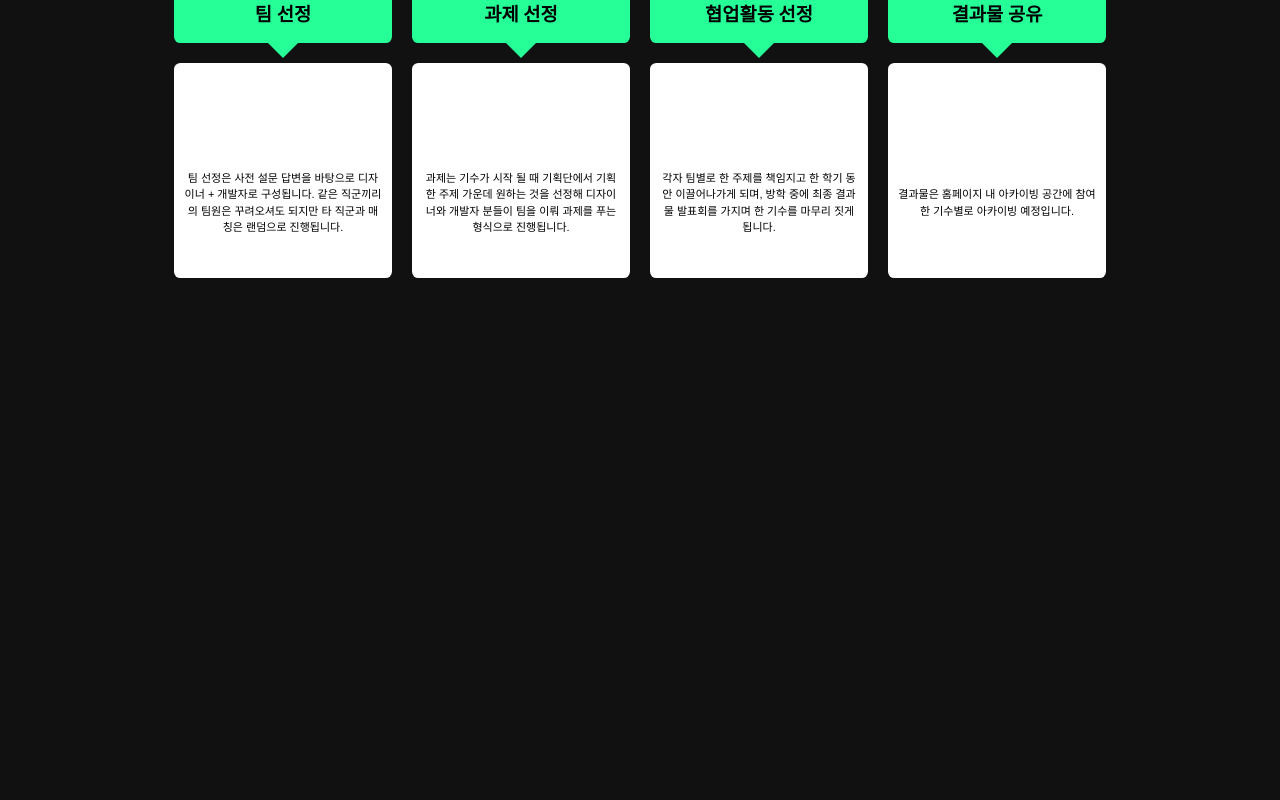
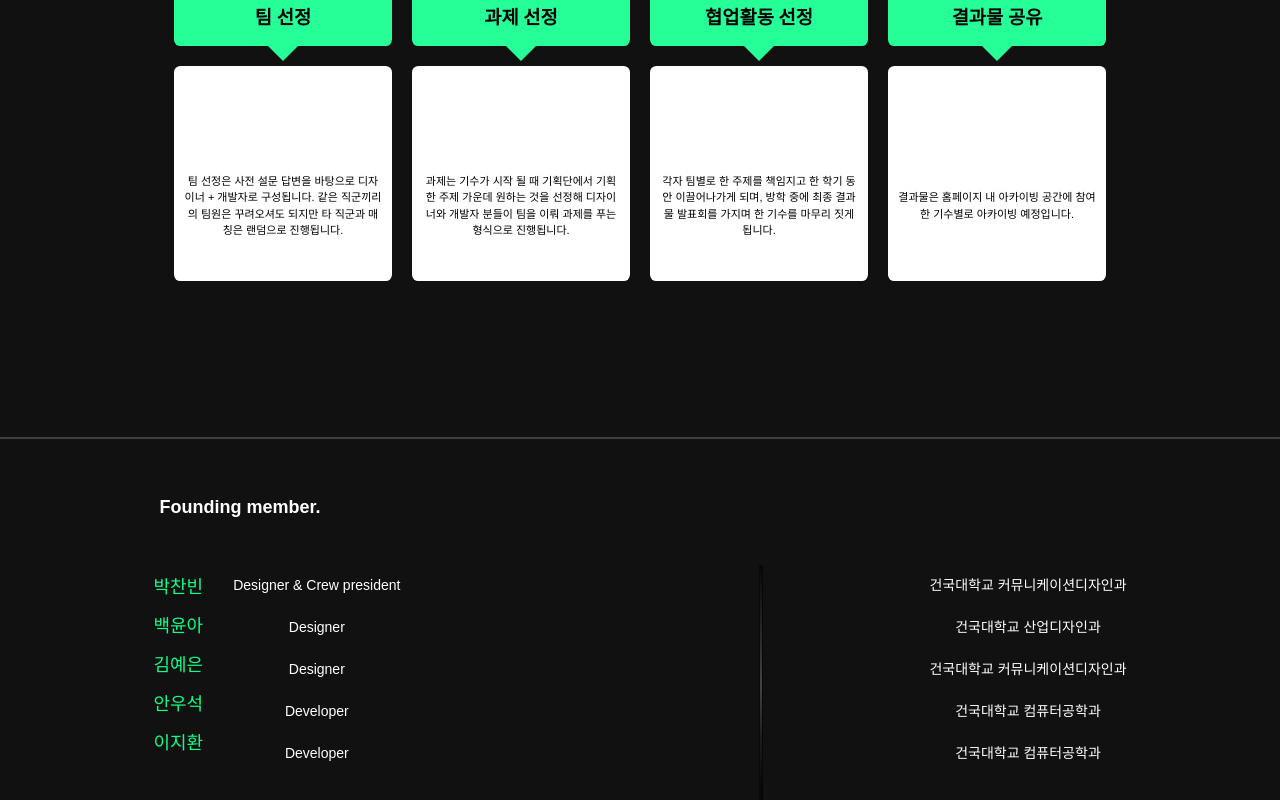
Before and after one commit to ahnwooseok/D.percent, a Next.js app: page /about in a window 1280 px wide. Shown: the part 2585-3385 px from the top of the page. Before the commit the page ends 2873 px from the top, so only its background shows below. Built offline with nearby package versions, Linux system fonts and the light colour scheme.

Commit message:
about-finish
원겹치는거, 과정라인 수정필요!!!!!

```diff
--- a/src/components/AboutMain/index.jsx
+++ b/src/components/AboutMain/index.jsx
@@ -29,7 +29,7 @@ import {
   BalloonContent,
   ProcessBox,
   BalloonBox,
-  BalloonDetailBox, BalloonDetailContent, BalloonCircle, FoundRowLine, Found
+  BalloonDetailBox, BalloonDetailContent, BalloonCircle, FoundRowLine, Found, FoundBox, FoundContent, FoundColumnLine
 } from "./styles";
 
 
@@ -180,8 +180,32 @@ function AboutMain() {
       </Process>
 
       <Found>
-        <FoundRowLine></FoundRowLine>
-
+        <FoundRowLine/>
+        <Title style={{paddingTop:"55px", fontSize:"18px", paddingRight:"800px"}}>Founding member.</Title>
+        <FoundBox>
+          <FoundContent>
+            <Title style={{fontSize:"18px", color:"#0DFF8B",paddingTop:"0px",paddingBottom:"12px",fontWeight:"500"}}>박찬빈</Title>
+            <Title style={{fontSize:"18px", color:"#0DFF8B",paddingTop:"0px",paddingBottom:"12px",fontWeight:"500"}}>백윤아</Title>
+            <Title style={{fontSize:"18px", color:"#0DFF8B",paddingTop:"0px",paddingBottom:"12px",fontWeight:"500"}}>김예은</Title>
+            <Title style={{fontSize:"18px", color:"#0DFF8B",paddingTop:"0px",paddingBottom:"12px",fontWeight:"500"}}>안우석</Title>
+            <Title style={{fontSize:"18px", color:"#0DFF8B",paddingTop:"0px",paddingBottom:"12px",fontWeight:"500"}}>이지환</Title>
+          </FoundContent>
+          <FoundContent style={{paddingTop:"16px",paddingLeft:"30px"}}>
+            <Title style={{fontSize:"14px",paddingTop:"0px",paddingBottom:"21px",fontWeight:"350"}}>Designer & Crew president</Title>
+            <Title style={{fontSize:"14px",paddingTop:"0px",paddingBottom:"21px",fontWeight:"350"}}>Designer</Title>
+            <Title style={{fontSize:"14px",paddingTop:"0px",paddingBottom:"21px",fontWeight:"350"}}>Designer</Title>
+            <Title style={{fontSize:"14px",paddingTop:"0px",paddingBottom:"21px",fontWeight:"350"}}>Developer</Title>
+            <Title style={{fontSize:"14px",paddingTop:"0px",paddingBottom:"21px",fontWeight:"350"}}>Developer</Title>
+          </FoundContent>
+          <FoundColumnLine/>
+          <FoundContent style={{paddingTop:"16px",paddingLeft:"30px"}}>
+            <Title style={{fontSize:"14px",paddingTop:"0px",paddingBottom:"21px",fontWeight:"300"}}>건국대학교 커뮤니케이션디자인과</Title>
+            <Title style={{fontSize:"14px",paddingTop:"0px",paddingBottom:"21px",fontWeight:"300"}}>건국대학교 산업디자인과</Title>
+            <Title style={{fontSize:"14px",paddingTop:"0px",paddingBottom:"21px",fontWeight:"300"}}>건국대학교 커뮤니케이션디자인과</Title>
+            <Title style={{fontSize:"14px",paddingTop:"0px",paddingBottom:"21px",fontWeight:"300"}}>건국대학교 컴퓨터공학과</Title>
+            <Title style={{fontSize:"14px",paddingTop:"0px",paddingBottom:"21px",fontWeight:"300"}}>건국대학교 컴퓨터공학과</Title>
+          </FoundContent>
+        </FoundBox>
       </Found>
 
     </Wrapper>
--- a/src/components/AboutMain/styles.js
+++ b/src/components/AboutMain/styles.js
@@ -13,7 +13,7 @@ export const Wrapper = styled.main`
 `;
 export const MainTop = styled.div`
   display: flex;
-  padding-top: 2400px;
+  padding-top: 2800px;
 `;
 
 
@@ -270,16 +270,42 @@ export const Found = styled.div`
   justify-content: center;
   align-items: center;
   flex-direction: column;
+  margin-top: 146px;
 `;
 export const FoundRowLine = styled.div`
 
-  width: 100%;
-  height: 100px;
+  width: 1280px;
+  height: 0px;
 
-  background: linear-gradient(270deg, #0DFF8B 0%, #FFFA8B 100%, #FFFA8B 100%);
-  //background: #404040;
+  padding-top: 2px;
 
-  border: none;
-  border-top: 2px dotted #26FF97;
+  border: 1px;
+  background: #404040;
+`;
+
+export const FoundBox = styled.div`
+  display: flex;
+  justify-content: center;
+  align-items: center;
+  padding-top: 38px;
 
 `;
+export const FoundContent = styled.div`
+  display: flex;
+  justify-content: center;
+  align-items: center;
+  flex-direction: column;
+`;
+export const FoundColumnLine = styled.div`
+  width: 276px;
+  height: 0px;
+
+  padding-top: 1px;
+  margin-top: 64px;
+  margin-left: 223px;
+  transform: rotate(90deg);
+  border: 0.5px solid;
+  background: linear-gradient(270deg, rgba(255, 255, 255, 0) 20%, rgba(255, 255, 255, 0.37) 37.5%, #FFFFFF 56.67%, rgba(255, 255, 255, 0.46) 79.58%, rgba(255, 255, 255, 0) 100%);
+
+
+`;
```
